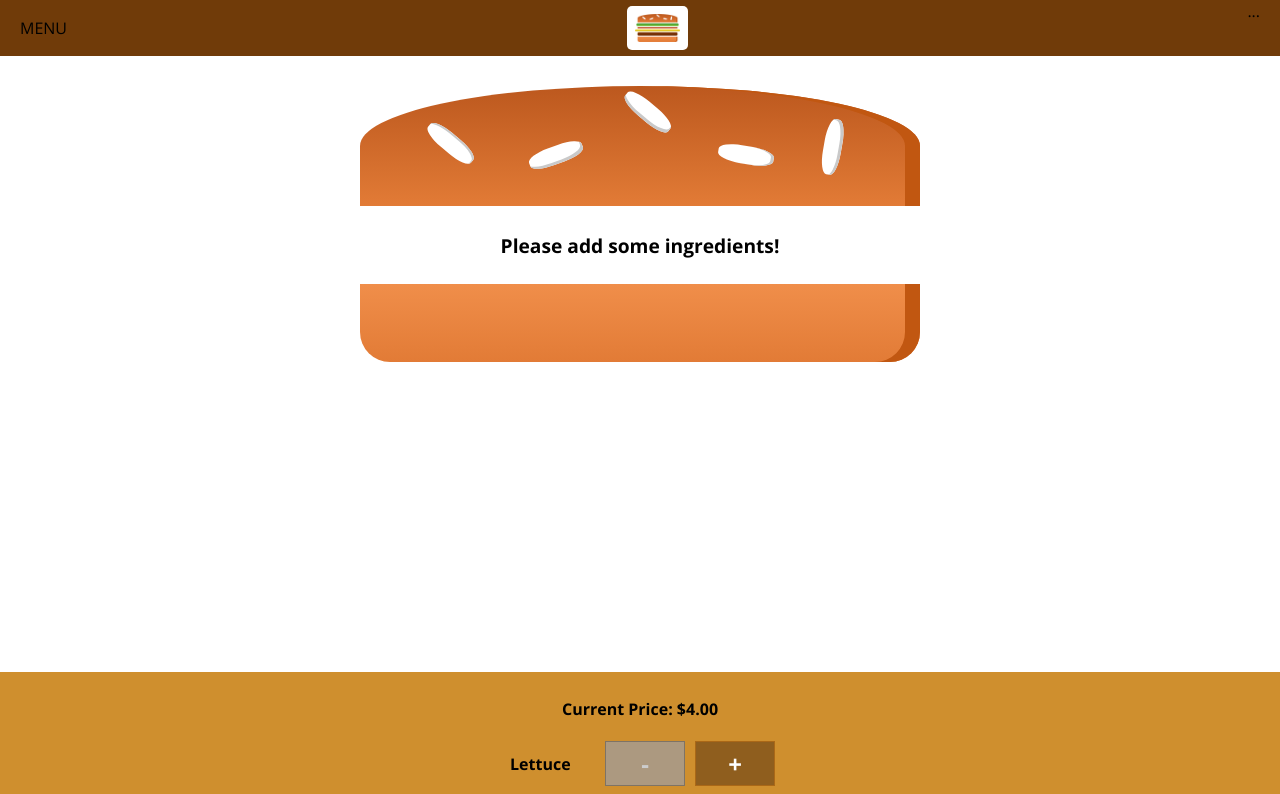
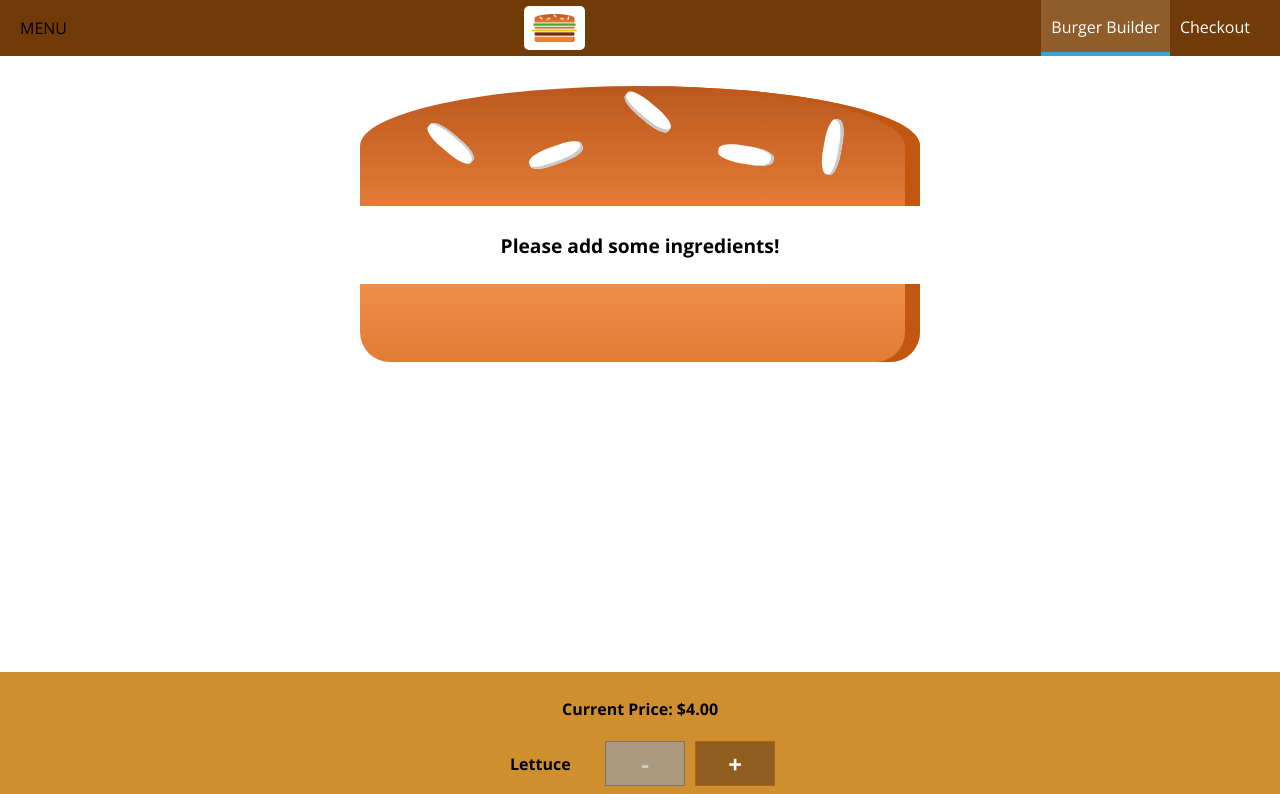
Before and after one commit to jeffcad/burger-builder, a React (Create React App) app: page / in a window 1280 px wide. Shown: the top 794 px of the page. Built offline with nearby package versions, Linux system fonts and the light colour scheme.

Commit message:
Navigation in toolbar

```diff
--- /dev/null
+++ b/src/components/Navigation/NavigationItem/NavigationItem.js
@@ -0,0 +1,13 @@
+import React from 'react'
+import classes from './NavigationItem.module.css'
+
+const NavigationItem = (props) => (
+  <li className={classes.NavigationItem}>
+    <a
+      href={props.link}
+      className={props.active ? classes.active : null}
+    >{props.children}</a>
+  </li>
+)
+
+export default NavigationItem
--- /dev/null
+++ b/src/components/Navigation/NavigationItem/NavigationItem.module.css
@@ -0,0 +1,25 @@
+.NavigationItem {
+  display: flex;
+  align-items: center;
+  margin: 0;
+  height: 100%;
+  box-sizing: border-box;
+}
+
+.NavigationItem a {
+  display: block;
+  color: white;
+  text-decoration: none;
+  height: 100%;
+  padding: 16px 10px;
+  border-bottom: 4px solid transparent;
+  box-sizing: border-box;
+}
+
+.NavigationItem a:hover,
+.NavigationItem a:active,
+.NavigationItem a.active {
+  background-color: #8F5C2C;
+  border-bottom: 4px solid #40A4C8;
+  color: white;
+}
--- /dev/null
+++ b/src/components/Navigation/NavigationItems/NavigationItems.js
@@ -0,0 +1,12 @@
+import React from 'react'
+import classes from './NavigationItems.module.css'
+import NavigationItem from '../NavigationItem/NavigationItem'
+
+const NavigationItems = () => (
+  <ul className={classes.NavigationItems}>
+    <NavigationItem link="/" active>Burger Builder</NavigationItem>
+    <NavigationItem link="/">Checkout</NavigationItem>
+  </ul >
+)
+
+export default NavigationItems
--- /dev/null
+++ b/src/components/Navigation/NavigationItems/NavigationItems.module.css
@@ -0,0 +1,8 @@
+.NavigationItems {
+  display: flex;
+  align-items: center;
+  margin: 0;
+  padding: 0;
+  height: 100%;
+  list-style: none;
+}
--- a/src/components/Navigation/Toolbar/Toolbar.js
+++ b/src/components/Navigation/Toolbar/Toolbar.js
@@ -1,13 +1,14 @@
 import React from 'react'
 import classes from './Toolbar.module.css'
 import Logo from '../../Logo/Logo'
+import NavigationItems from '../NavigationItems/NavigationItems'
 
 const Toolbar = (props) => (
   <header className={classes.Toolbar}>
     <div>MENU</div>
     <Logo />
     <nav>
-      ...
+      <NavigationItems />
     </nav>
   </header>
 )
```
Also changed, not shown: src/components/Navigation/SideDrawer/SideDrawer.js (added), 1 other file (tests, documents, lock files or other folders).
